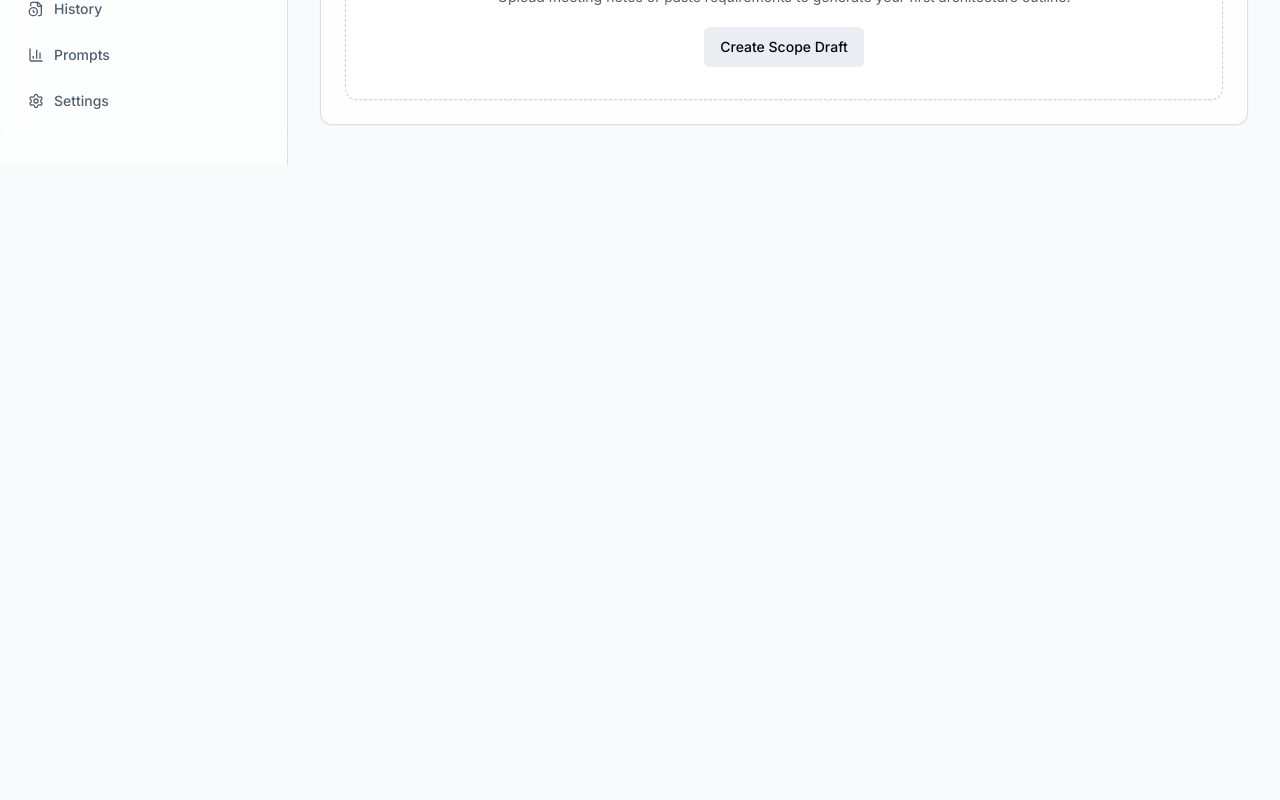
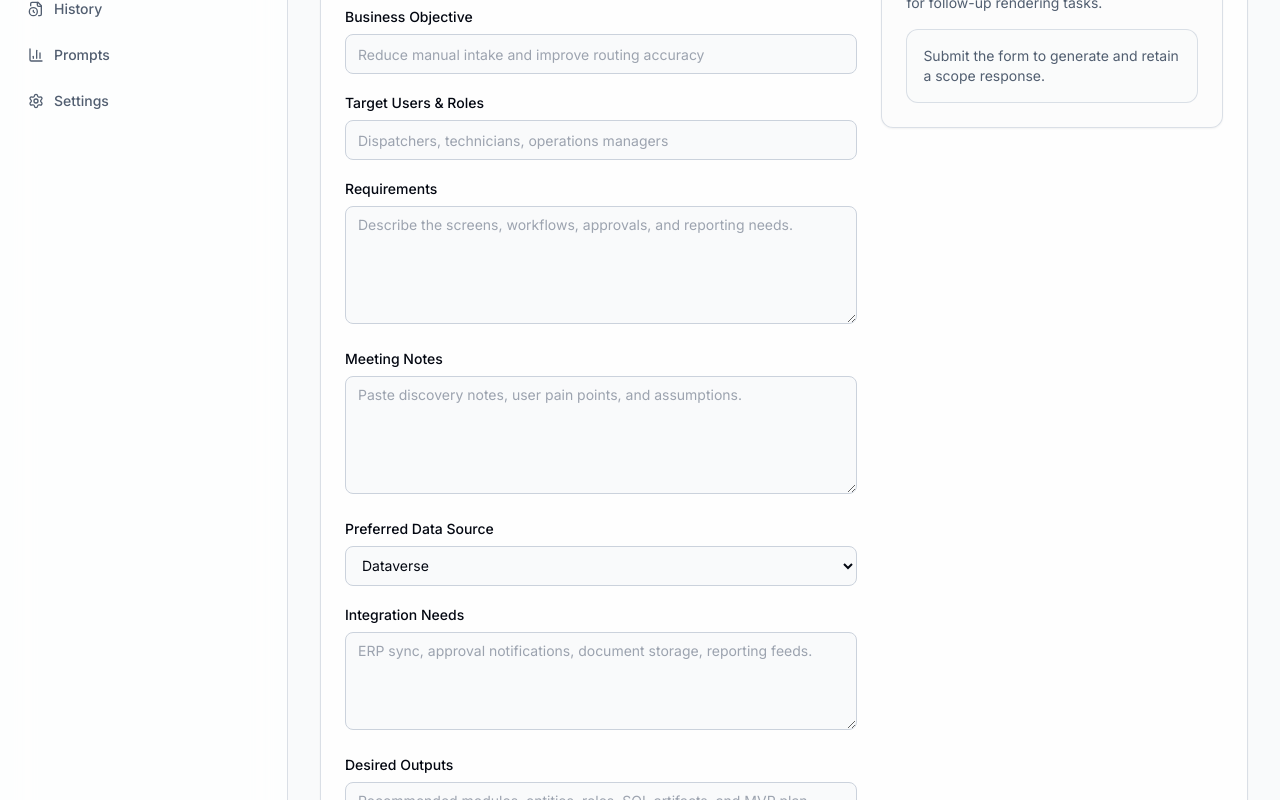
Before and after one commit to FlintstoneSEO/FxLens, a Next.js app: page /scope in a window 1280 px wide. Shown: the part 440-1240 px from the top of the page. Before the commit the page ends 800 px from the top, so only its background shows below. Built offline with nearby package versions, Linux system fonts and the light colour scheme.

Commit message:
Wire Scope Studio submission flow

```diff
--- a/app/(app)/scope/page.tsx
+++ b/app/(app)/scope/page.tsx
@@ -1,9 +1,100 @@
+"use client";
+
+import { useMemo, useState } from "react";
+
 import { PageContainer } from "@/components/layout/page-container";
-import { EmptyState } from "@/components/ui/empty-state";
+import { Button } from "@/components/ui/button";
 import { PageHeader } from "@/components/ui/page-header";
 import { SectionCard } from "@/components/ui/section-card";
+import { FormInputField } from "@/components/workspace/form-input-field";
+import { FormTextareaField } from "@/components/workspace/form-textarea-field";
+import { OutputBlock } from "@/components/workspace/output-block";
+import { StatusMessage } from "@/components/workspace/status-message";
+import type { DataSourceType, ScopeRequest, ScopeResponse } from "@/lib/contracts/workspace";
+import type { ValidationErrorPayload } from "@/lib/validation/workspace";
+
+const initialFormState: ScopeRequest = {
+  projectName: "",
+  businessObjective: "",
+  targetUsersRoles: "",
+  requirementsText: "",
+  meetingNotes: "",
+  preferredDataSource: "dataverse",
+  integrationNeeds: "",
+  desiredOutputs: ""
+};
+
+const dataSourceOptions: Array<{ label: string; value: DataSourceType }> = [
+  { label: "Dataverse", value: "dataverse" },
+  { label: "SQL", value: "sql" },
+  { label: "SharePoint", value: "sharepoint" },
+  { label: "API", value: "api" },
+  { label: "Mixed", value: "mixed" },
+  { label: "Other", value: "other" }
+];
+
+function getValidationMessage(error: unknown): string {
+  if (
+    typeof error === "object" &&
+    error !== null &&
+    "error" in error &&
+    typeof error.error === "object" &&
+    error.error !== null &&
+    "message" in error.error &&
+    typeof error.error.message === "string"
+  ) {
+    const validationError = error as ValidationErrorPayload;
+    return validationError.error.message;
+  }
+
+  return "Unable to create a scope draft right now. Please try again.";
+}
 
 export default function ScopePage() {
+  const [formState, setFormState] = useState<ScopeRequest>(initialFormState);
+  const [isSubmitting, setIsSubmitting] = useState(false);
+  const [submitError, setSubmitError] = useState<string | null>(null);
+  const [scopeResponse, setScopeResponse] = useState<ScopeResponse | null>(null);
+
+  const isSubmitDisabled = useMemo(() => {
+    return Object.entries(formState).some(([key, value]) => key !== "context" && value.trim().length === 0);
+  }, [formState]);
+
+  const updateField = <TKey extends keyof ScopeRequest>(field: TKey, value: ScopeRequest[TKey]) => {
+    setFormState((current) => ({
+      ...current,
+      [field]: value
+    }));
+  };
+
+  const handleSubmit = async (event: React.FormEvent<HTMLFormElement>) => {
+    event.preventDefault();
+    setIsSubmitting(true);
+    setSubmitError(null);
+
+    try {
+      const response = await fetch("/api/scope", {
+        method: "POST",
+        headers: {
+          "Content-Type": "application/json"
+        },
+        body: JSON.stringify(formState)
+      });
+
+      const data = (await response.json()) as ScopeResponse | ValidationErrorPayload;
+
+      if (!response.ok) {
+        throw data;
+      }
+
+      setScopeResponse(data as ScopeResponse);
+    } catch (error) {
+      setSubmitError(getValidationMessage(error));
+    } finally {
+      setIsSubmitting(false);
+    }
+  };
+
   return (
     <PageContainer>
       <PageHeader
@@ -12,13 +103,106 @@ export default function ScopePage() {
       />
       <SectionCard
         title="Scoping Workspace"
-        description="This placeholder area will host requirement ingestion and AI-assisted architecture generation in the next phase."
+        description="Capture the business context and submit it to Scope Studio for architecture recommendations."
       >
-        <EmptyState
-          title="No scope draft yet"
-          description="Upload meeting notes or paste requirements to generate your first architecture outline."
-          actionLabel="Create Scope Draft"
-        />
+        <div className="grid gap-6 lg:grid-cols-[minmax(0,1.2fr)_minmax(0,0.8fr)]">
+          <form className="space-y-4" onSubmit={handleSubmit}>
+            <FormInputField
+              label="Project Name"
+              value={formState.projectName}
+              placeholder="Field service modernization"
+              onChange={(value) => updateField("projectName", value)}
+            />
+            <FormInputField
+              label="Business Objective"
+              value={formState.businessObjective}
+              placeholder="Reduce manual intake and improve routing accuracy"
+              onChange={(value) => updateField("businessObjective", value)}
+            />
+            <FormInputField
+              label="Target Users & Roles"
+              value={formState.targetUsersRoles}
+              placeholder="Dispatchers, technicians, operations managers"
+              onChange={(value) => updateField("targetUsersRoles", value)}
+            />
+            <FormTextareaField
+              label="Requirements"
+              rows={5}
+              value={formState.requirementsText}
+              placeholder="Describe the screens, workflows, approvals, and reporting needs."
+              onChange={(value) => updateField("requirementsText", value)}
+            />
+            <FormTextareaField
+              label="Meeting Notes"
+              rows={5}
+              value={formState.meetingNotes}
+              placeholder="Paste discovery notes, user pain points, and assumptions."
+              onChange={(value) => updateField("meetingNotes", value)}
+            />
+            <label className="block space-y-1.5">
+              <span className="text-sm font-medium">Preferred Data Source</span>
+              <select
+                value={formState.preferredDataSource}
+                onChange={(event) => updateField("preferredDataSource", event.target.value as DataSourceType)}
+                className="h-10 w-full rounded-lg border border-border bg-background px-3 text-sm outline-none ring-offset-background transition focus-visible:ring-2 focus-visible:ring-ring"
+              >
+                {dataSourceOptions.map((option) => (
+                  <option key={option.value} value={option.value}>
+                    {option.label}
+                  </option>
+                ))}
+              </select>
+            </label>
+            <FormTextareaField
+              label="Integration Needs"
+              rows={4}
+              value={formState.integrationNeeds}
+              placeholder="ERP sync, approval notifications, document storage, reporting feeds."
+              onChange={(value) => updateField("integrationNeeds", value)}
+            />
+            <FormTextareaField
+              label="Desired Outputs"
+              rows={4}
+              value={formState.desiredOutputs}
+              placeholder="Recommended modules, entities, roles, SQL artifacts, and MVP plan."
+              onChange={(value) => updateField("desiredOutputs", value)}
+            />
+
+            {submitError ? <StatusMessage tone="error" message={submitError} /> : null}
+
+            <div className="flex items-center gap-3">
+              <Button type="submit" disabled={isSubmitDisabled || isSubmitting}>
+                {isSubmitting ? "Generating scope draft..." : "Create Scope Draft"}
+              </Button>
+              <p className="text-sm text-muted-foreground">
+                {isSubmitting ? "Submitting your requirements to the Scope API." : "All fields are required."}
+              </p>
+            </div>
+          </form>
+
+          <div className="space-y-4">
+            <SectionCard
+              title="Scope Draft Output"
+              description={
+                scopeResponse
+                  ? `Latest draft generated at ${new Date(scopeResponse.generatedAt).toLocaleString()}.`
+                  : "The response will be retained in state here for follow-up rendering tasks."
+              }
+              className="bg-background/40"
+            >
+              {scopeResponse ? (
+                <div className="space-y-4">
+                  <StatusMessage message={scopeResponse.appSummary} />
+                  <OutputBlock title="Recommended Modules" items={scopeResponse.recommendedModules} />
+                  <OutputBlock title="Data Entities" items={scopeResponse.dataEntities} />
+                  <OutputBlock title="Risks & Assumptions" items={scopeResponse.risksAndAssumptions} />
+                </div>
+              ) : (
+                <StatusMessage message="Submit the form to generate and retain a scope response." />
+              )}
+            </SectionCard>
+          </div>
+        </div>
       </SectionCard>
     </PageContainer>
   );
```
